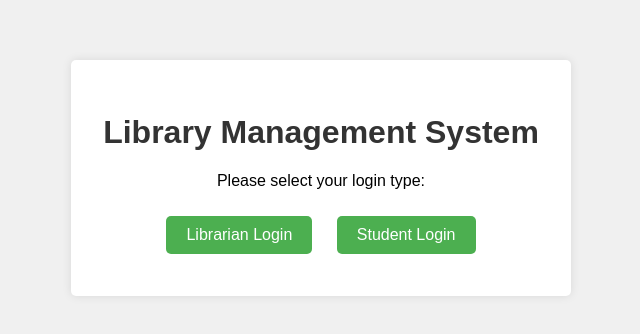
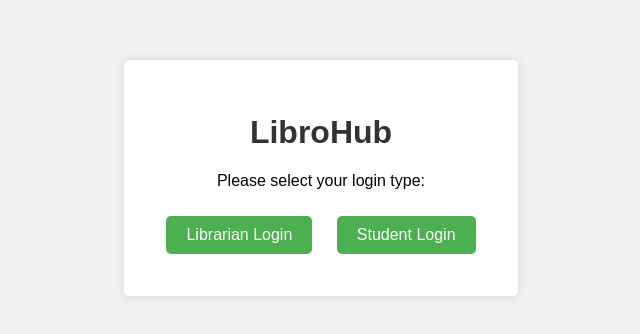
Before and after one commit to Nightstorm26/Library-Management-System, a plain HTML site: page index.html in a window 1280 px wide. Shown: the part 222-556 px from the top of the page, without its empty margins (319-959 px from the left). Drawn offline with Linux system fonts and the light colour scheme.

Commit message:
Title added

```diff
--- a/index.html
+++ b/index.html
@@ -3,7 +3,7 @@
 <head>
     <meta charset="UTF-8">
     <meta name="viewport" content="width=device-width, initial-scale=1.0">
-    <title>Library Management System - Login Selection</title>
+    <title>LibroHub</title>
     <style>
         body {
             font-family: Arial, sans-serif;
@@ -43,7 +43,7 @@
 </head>
 <body>
     <div class="container">
-        <h1>Library Management System</h1>
+        <h1>LibroHub</h1>
         <p>Please select your login type:</p>
         <a href="librarian.html" class="button">Librarian Login</a>
         <a href="student_login.html" class="button">Student Login</a>
```
